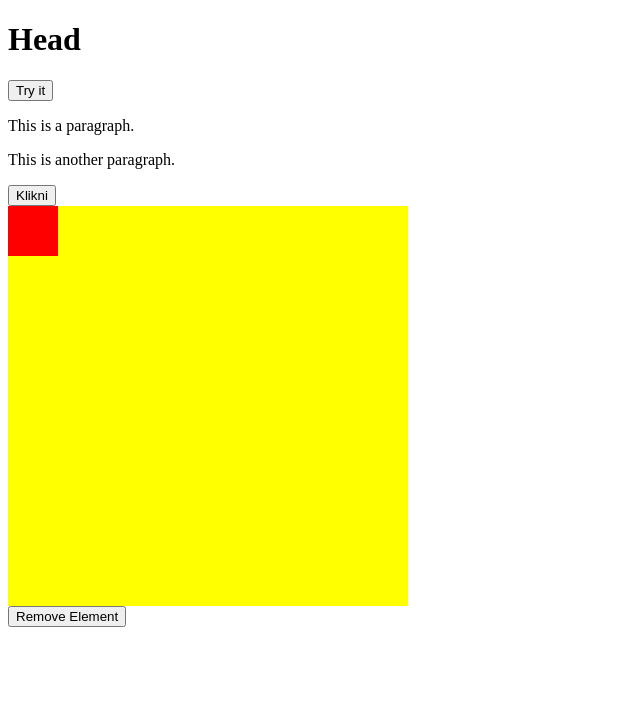
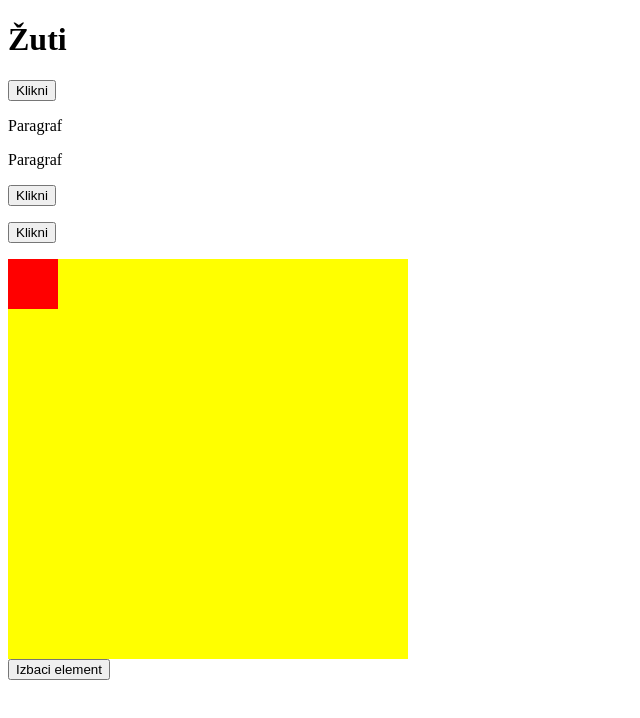
Before and after one commit to ivanzabcic/htmljsdom, a plain HTML site: page index.html in a window 1280 px wide. Shown: the whole page, without its empty margins (0-640 px from the left). Drawn offline with Linux system fonts and the light colour scheme.

Commit message:
Update index.html

```diff
--- a/index.html
+++ b/index.html
@@ -18,26 +18,28 @@
 
 <body>
 
-<h1 id="id1">Head</h1>
+<h1 id="id1">Žuti</h1>
 
-<button id="myBtn">Try it</button>
+<button id="myBtn">Klikni</button>
 
 <p id="demo"></p>
 
 <div>
-<p id="p1">This is a paragraph.</p>
-<p id="p2">This is another paragraph.</p>
+<p id="p1">Paragraf</p>
+<p id="p2">Paragraf</p>
 </div>
 
 <button type="button"
 onclick="document.getElementById('id1').style.color = 'yellow'">
 Klikni</button>
 
+ <p><button onclick="myMove()">Klikni</button></p>
+
 <div id ="container">
   <div id ="animate"></div>
 </div>
 
-<button onclick="myFunction()">Remove Element</button>
+<button onclick="myFunction()">Izbaci element</button>
 
 <script>
 function myMove() {
```
